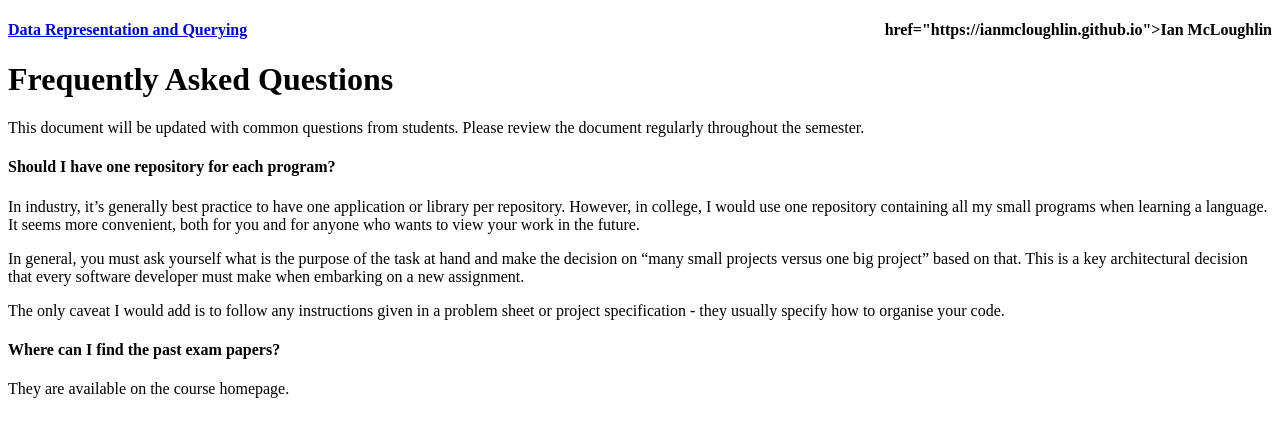
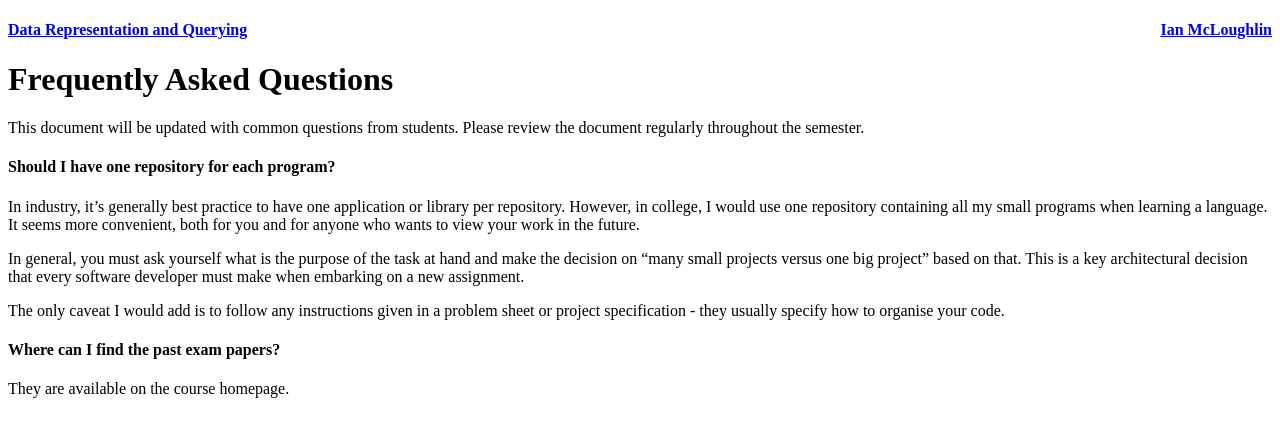
Before and after one commit to data-representation/data-representation.github.io, a Jekyll site: the page built from notes/faq.md, in a window 1280 px wide. Shown: the top 437 px of the page. Built offline with Jekyll 4.4.1, drawn with Linux system fonts in a browser that asks for light colours; our own code applies the rules of GitHub Pages for plain Markdown files; comment, search, counter and statistics services are not loaded.

Commit message:
Update default.html

```diff
--- a/_layouts/default.html
+++ b/_layouts/default.html
@@ -10,7 +10,7 @@
   <body>
     <div class="container-lg px-3 my-5 markdown-body">
       {% if site.title and site.title != page.title %}
-        <h4 class="sitetitle"><a href="{{ "/" | absolute_url }}">{{ site.title }}</a><a class="ianmcl">href="https://ianmcloughlin.github.io">Ian McLoughlin</a></span></h4>
+        <h4 class="sitetitle"><a href="{{ "/" | absolute_url }}">{{ site.title }}</a> <a class="ianmcl" href="https://ianmcloughlin.github.io">Ian McLoughlin</a></span></h4>
       {% endif %}
 
       {{ content }}
```
